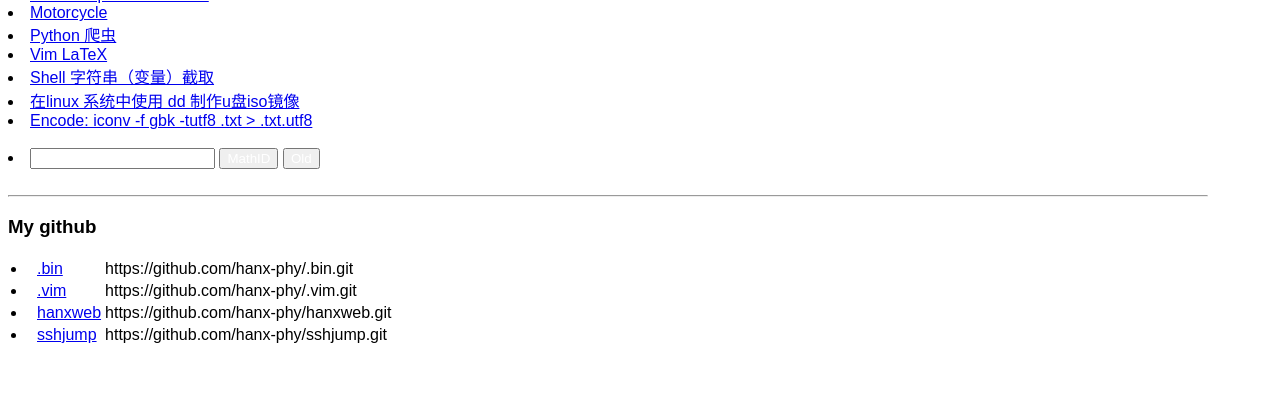
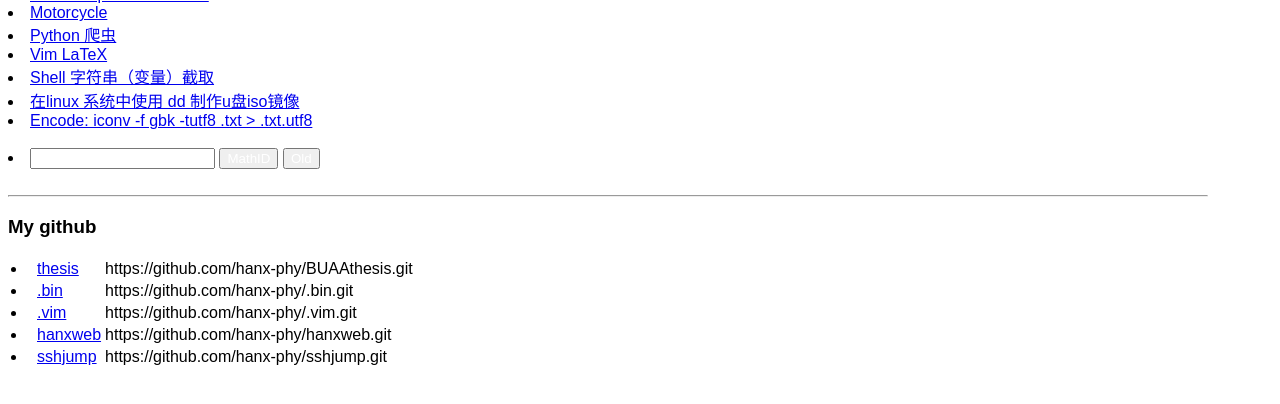
Before and after one commit to HxShadow/hanxtest, a Jekyll site: the page index.html, which Jekyll copies as it is, in a window 1280 px wide and 900 px high, scrolled down 482 px. Shown: the top 404 px of the window. Built offline with Jekyll 4.4.1, drawn with Linux system fonts in a browser that asks for light colours.

Commit message:
add BUAAthesis links

```diff
--- a/index.html
+++ b/index.html
@@ -51,6 +51,7 @@
 <hr/>
 <h3> My github</h3>
 <table>
+<tr> <td><li></li></td> <td><a href="https://github.com/hanx-phy/BUAAthesis">thesis</a></td><td> https://github.com/hanx-phy/BUAAthesis.git</td> </tr>
 <tr> <td><li></li></td> <td><a href="https://github.com/hanx-phy/.bin">.bin</a></td><td> https://github.com/hanx-phy/.bin.git</td> </tr>
 <tr> <td><li></li></td> <td><a href="https://github.com/hanx-phy/.vim">.vim</a></td><td> https://github.com/hanx-phy/.vim.git</td> </tr>
 <tr> <td><li></li></td> <td><a href="https://github.com/hanx-phy/hanxweb">hanxweb</a></td><td> https://github.com/hanx-phy/hanxweb.git</td> </tr>
```
